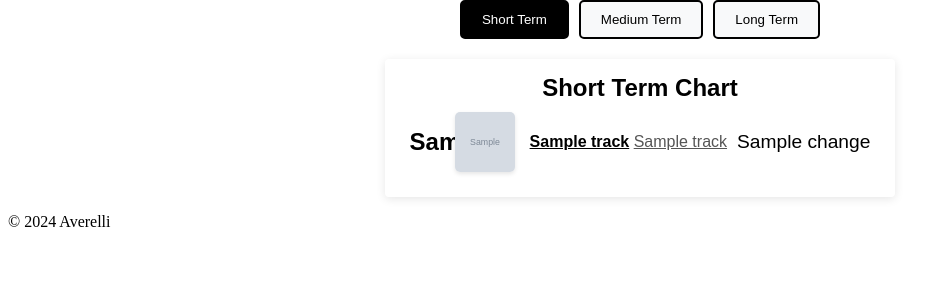
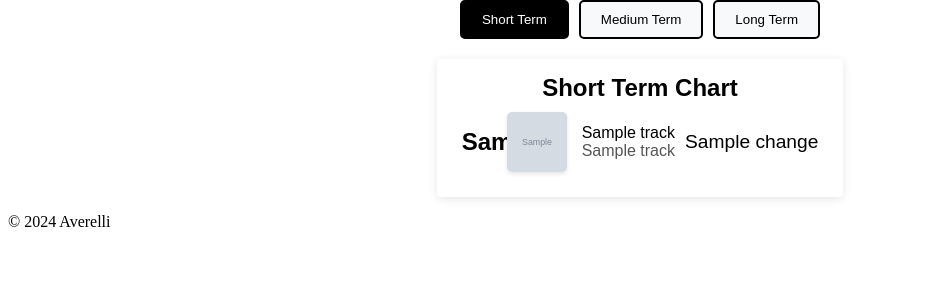
Before and after one commit to averelli/spotify-stats, a Flask app: page /top_tracks in a window 1280 px wide. Shown: the part 50-350 px from the top of the page, without its empty margins (0-943 px from the left). Run offline with Flask 3, Linux system fonts and the light colour scheme; grey boxes marked "Sample" are stand-in pictures; a database or web service that is not in the repository returns one stand-in record (values such as "Sample title").

Commit message:
Redo the page to make it universal

```diff
--- a/web/templates/_chart_display.html
+++ b/web/templates/_chart_display.html
@@ -4,13 +4,22 @@
         {% for item in chart %}
             <li class="chart-item">
                 <div class="position">{{ item.chart_position }}</div>
+
                 <div class="image-container">
-                    <img src="{{ item.cover_art_url }}" alt="{{ item.title }} album art" loading="lazy">
+                    <img src="{{ item.cover_art_url if chart_type == 'tracks' else item.image_url }}"
+                         alt="{{ item.title if chart_type == 'tracks' else item.name }} album art"
+                         loading="lazy">
                 </div>
-                <div class="item-details">
-                    <a href="{{ url_for('main.track', track_id=item.track_id) if chart_type == 'tracks' else url_for('main.artist', artist_id=item.artist_id) }}" class="item-name">{{ item.title }}</a>
-                    <a href="/artists/{{ item.artist_id }}" class="item-details">{{ item.artist_name }}</a>
+
+                <div class="item">
+                    <a class="item-main" href="{{ url_for('main.track', track_id=item.track_id) if chart_type == 'tracks' else url_for('main.artist', artist_id=item.artist_id) }}" class="item-name">
+                        {{ item.title if chart_type == 'tracks' else item.name }}
+                    </a>
+                    <a href="{{ url_for('main.artist', artist_id=item.artist_id) }}" class="item-details">
+                        {{ item.artist_name if chart_type == 'tracks' else '' }}
+                    </a>
                 </div>
+
                 {% if item.change is defined %}
                 <div class="change" style="color: {% if '+' in item.change %} green {% elif '-' in item.change %} red {% else %} black {% endif %};">
                     {{ item.change }}
```
